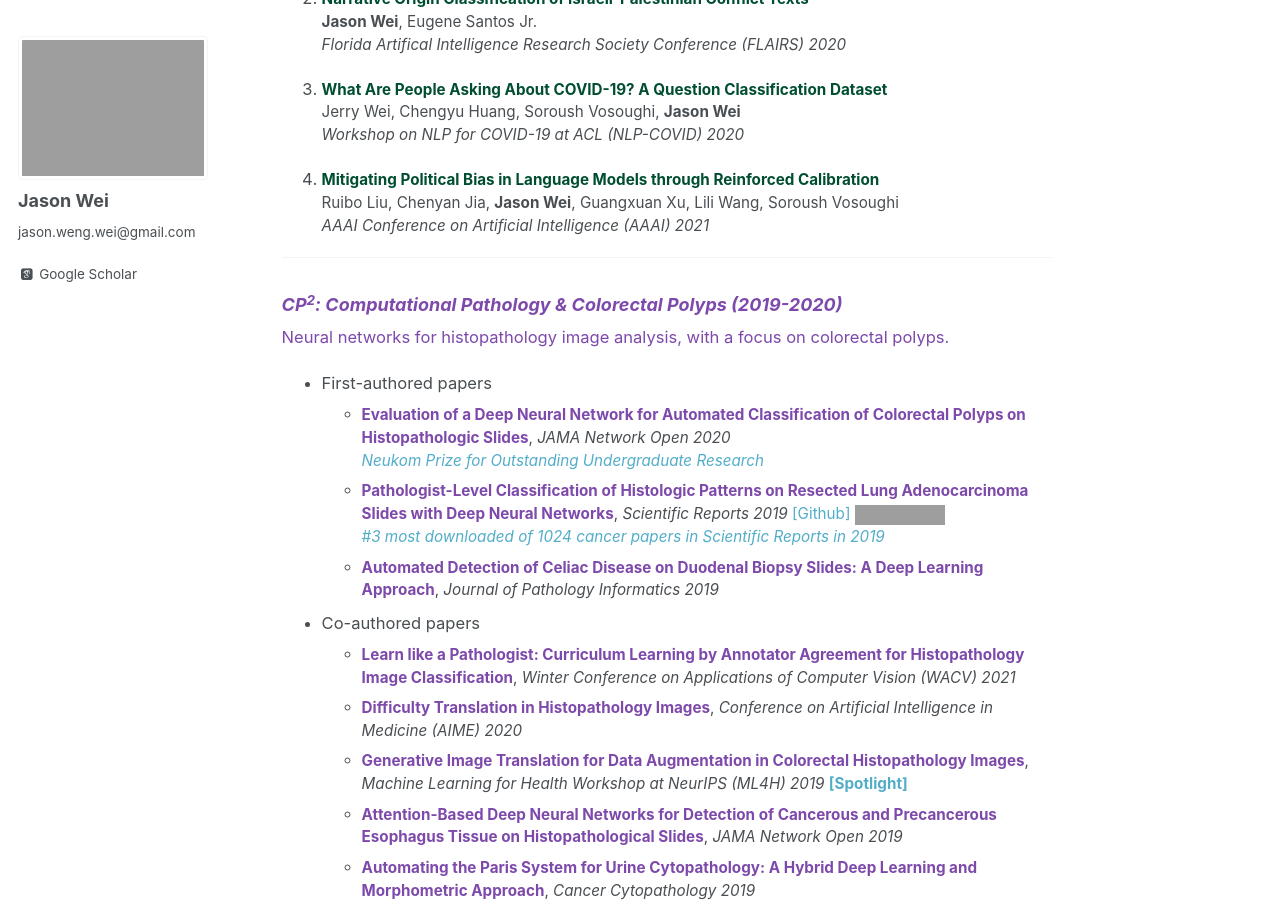
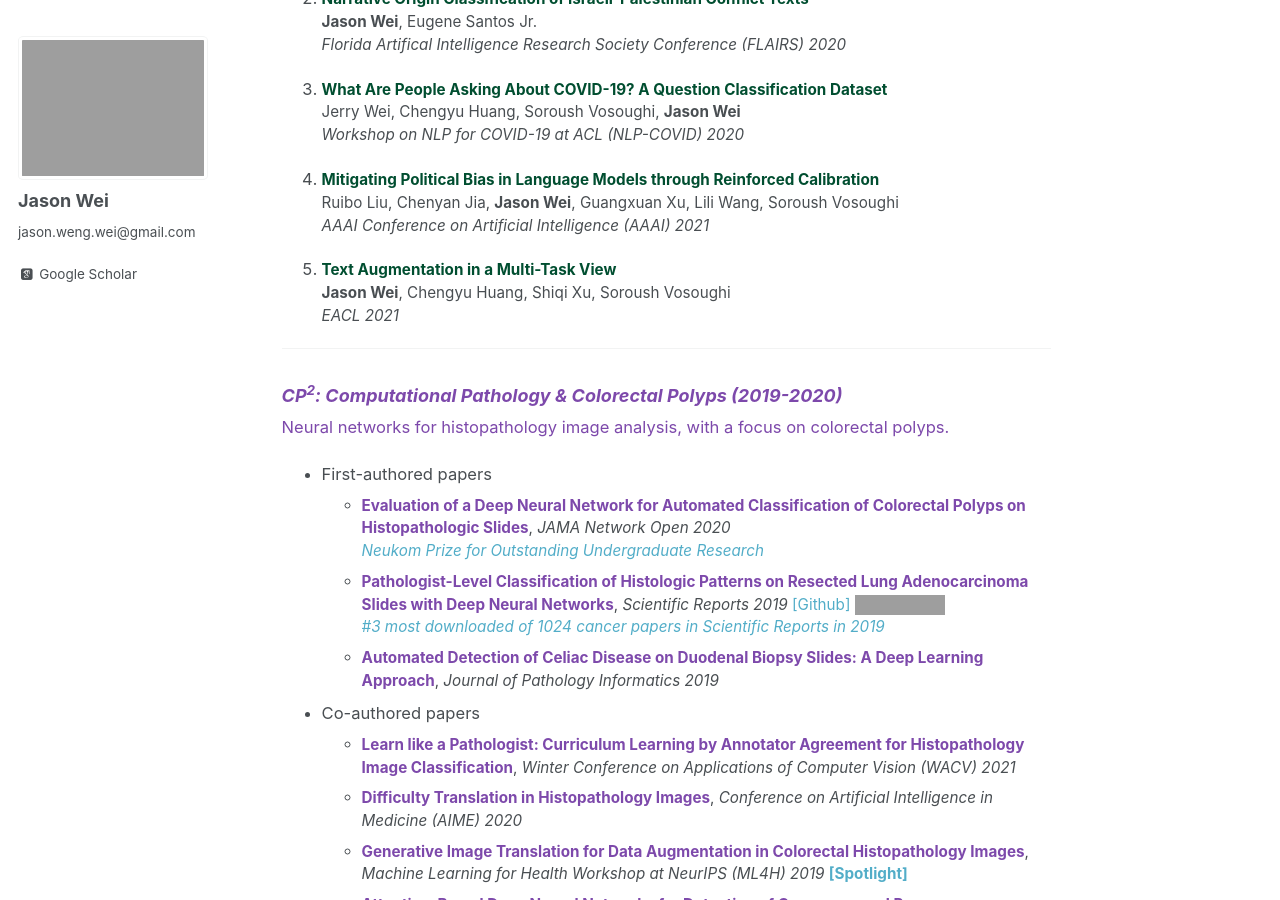
Before and after one commit to jasonwei20/jasonwei20.github.io, a Jekyll site: the page built from _pages/all_papers.md, in a window 1280 px wide and 900 px high, scrolled down 616 px. Built offline with Jekyll 4.4.1, drawn with Linux system fonts in a browser that asks for light colours; some web fonts are replaced; grey boxes are pictures that could not be loaded.

Commit message:
update with eacl paper

```diff
--- a/_pages/all_papers.md
+++ b/_pages/all_papers.md
@@ -37,6 +37,10 @@ Jerry Wei, Chengyu Huang, Soroush Vosoughi, **Jason Wei**
 4. <a style="color:#004E30"><b>Mitigating Political Bias in Language Models through Reinforced Calibration</b></a>
 Ruibo Liu, Chenyan Jia, **Jason Wei**, Guangxuan Xu, Lili Wang, Soroush Vosoughi
 *AAAI Conference on Artificial Intelligence (AAAI) 2021*
+
+5. <a style="color:#004E30" target="_blank"><b>Text Augmentation in a Multi-Task View</b></a>
+**Jason Wei**, Chengyu Huang, Shiqi Xu, Soroush Vosoughi
+*EACL 2021*
 
 ------
 
```
Also changed, not shown: _pages/about.md (+1 -1 lines).
